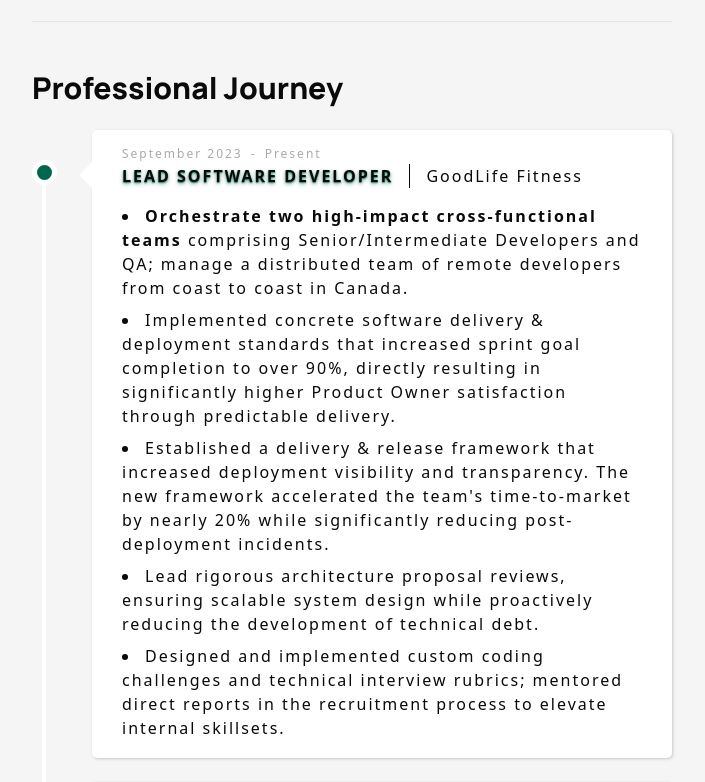
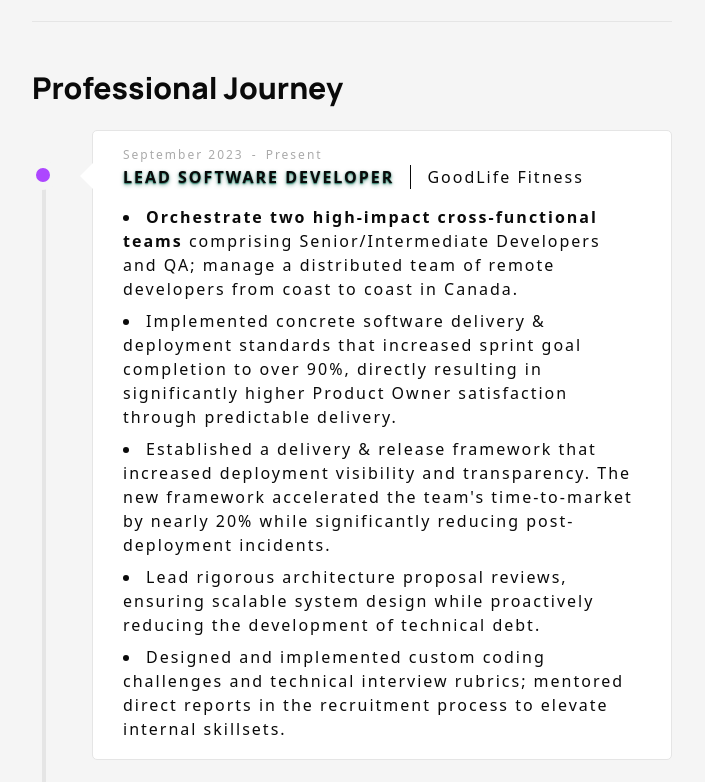
Before and after one commit to ccioanca/Blueprints, a React (Vite) app: page / in a window 1280 px wide. Shown: the part 1820-2602 px from the top of the page, without its empty margins (288-993 px from the left). Built offline with nearby package versions, Linux system fonts and the light colour scheme.

Commit message:
Some minor styling + refactor

```diff
--- a/src/components/Contact.tsx
+++ b/src/components/Contact.tsx
@@ -119,12 +119,12 @@ const Contact = () => {
               <h2 className="text-4xl font-bold text-center">Reach Out Manually!</h2>
             </CardTitle>
             <CardDescription>
-              <p className='text-center mb-4'>You can also connect with me DYI-style</p>
+              <p className='text-center mb-4'>You can also connect with me DYI-style by clicking on one of the buttons below</p>
             </CardDescription>
           </CardHeader>
           <CardContent>
 
-            <div className='w-full flex justify-between mb-8'>
+            <div className='w-full max-w-[30em] mx-auto flex justify-between mb-8'>
               <Button asChild size="lg" variant='outline'>
                 <a href='mailto:cristian.cioanca@gmail.com'>
                   <MailIcon className="size-6"/>
--- a/src/components/Hero.tsx
+++ b/src/components/Hero.tsx
@@ -1,6 +1,5 @@
 import { Button } from '@/components/ui/button';
-import React from 'react';
-import Typewriter from './typewriter';
+import Typewriter from '@/components/typewriter';
 
 const Hero = () => {
   return (
--- a/src/styles/components/timeline.css
+++ b/src/styles/components/timeline.css
@@ -18,7 +18,7 @@
             left: -20px;
             height: 100%;
             width: 4px;
-            background: linear-gradient(180deg, var(--card) calc(100% - 300px), transparent 100%);
+            background: linear-gradient(180deg, var(--color-border) calc(100% - 300px), transparent 100%);
             /* border: 2px solid #aaa; */
         }
     }
@@ -31,11 +31,11 @@
         position: absolute;
         display: block;
         top: 30px;
-        left: -30px;
-        width: 25px;
-        height: 25px;
-        border: 5px solid var(--card);
-        background: var(--color-primary);
+        left: -34px;
+        width: 30px;
+        height: 30px;
+        border: 8px solid var(--color-accent);
+        background: var(--color-chart-4);
         border-radius: 100%;
     }
 }
@@ -67,8 +67,9 @@
     container-type: inline-size;
     border-radius: 5px;
     box-sizing: border-box;
-    box-shadow: 1px 1px 3px rgba(100, 100, 100, 0.3);
     margin: 10px 0;
+    border: 1px solid var(--color-border);
+    /* box-shadow: 0px 0px 8px var(--color-background); */
 
     @media (width >= theme(--breakpoint-sm)) {
 
```
